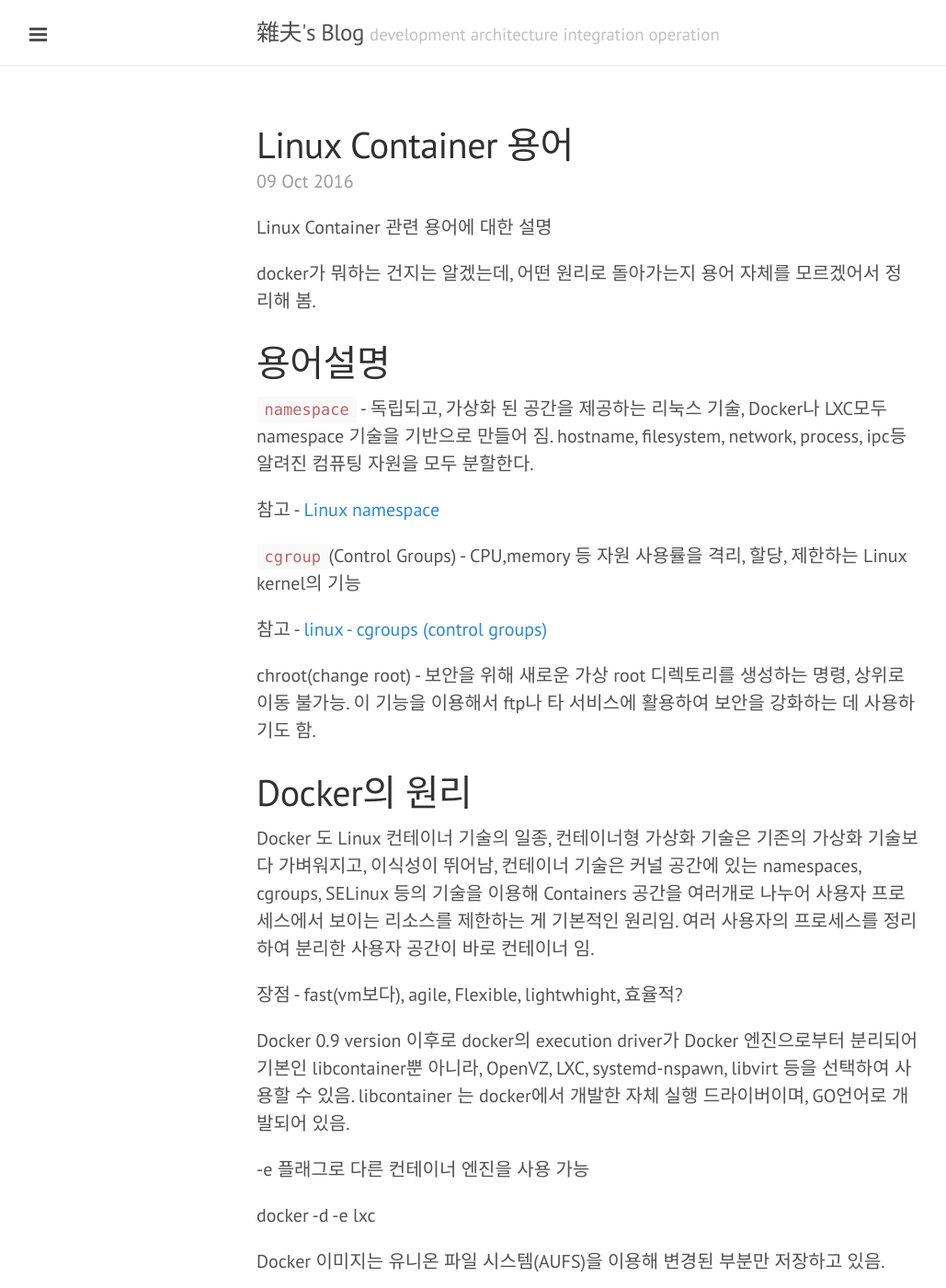
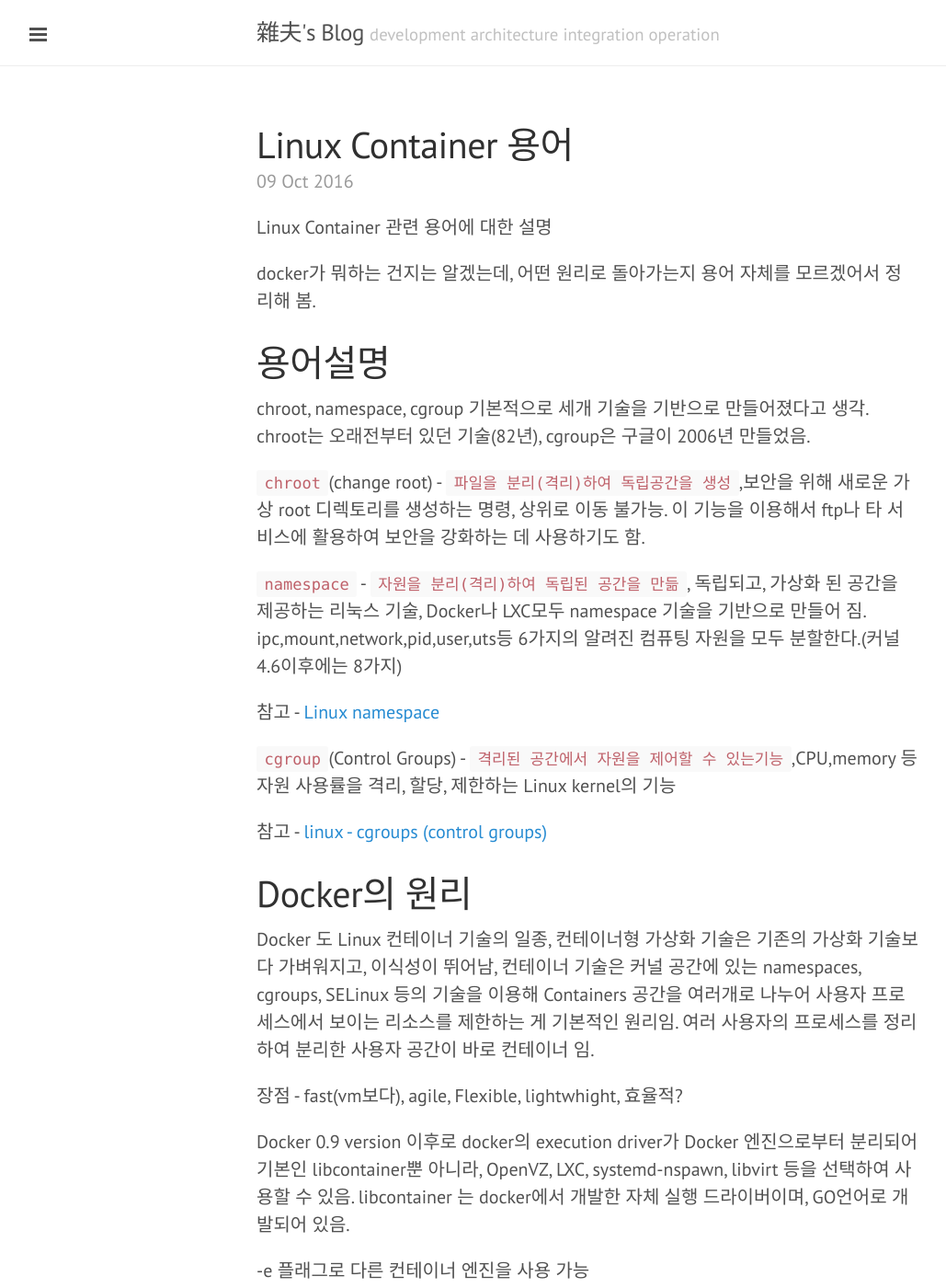
Before and after one commit to skaqud/skaqud.github.com, a Jekyll site: the page built from _posts/2016-10-09-Linux-Knowlegde.markdown, in a window 1280 px wide and 1400 px high. Shown: the whole window at 92% size, without its empty margins (1-1030 px from the left). Built offline with Jekyll 4.4.1, drawn with Linux system fonts in a browser that asks for light colours; some of the changed text lies outside the part shown.

Commit message:
docker보완

```diff
--- a/_posts/2016-10-09-Linux-Knowlegde.markdown
+++ b/_posts/2016-10-09-Linux-Knowlegde.markdown
@@ -14,15 +14,18 @@
 
 # 용어설명
 
-`namespace` - 독립되고, 가상화 된 공간을 제공하는 리눅스 기술, Docker나 LXC모두 namespace 기술을 기반으로 만들어 짐. hostname, filesystem, network, process, ipc등 알려진 컴퓨팅 자원을 모두 분할한다.
+chroot, namespace, cgroup 기본적으로 세개 기술을 기반으로 만들어졌다고 생각. chroot는 오래전부터 있던 기술(82년), cgroup은 구글이 2006년 만들었음.
+
+`chroot`(change root) - `파일을 분리(격리)하여 독립공간을 생성`,보안을 위해 새로운 가상 root 디렉토리를 생성하는 명령, 상위로 이동 불가능. 이 기능을 이용해서 ftp나 타 서비스에 활용하여 보안을 강화하는 데 사용하기도 함.
+
+`namespace` - `자원을 분리(격리)하여 독립된 공간을 만듦`, 독립되고, 가상화 된 공간을 제공하는 리눅스 기술, Docker나 LXC모두 namespace 기술을 기반으로 만들어 짐. ipc,mount,network,pid,user,uts등 6가지의 알려진 컴퓨팅 자원을 모두 분할한다.(커널 4.6이후에는 8가지)
 
 참고 - [Linux namespace](http://bluese05.tistory.com/11)
 
-`cgroup`(Control Groups) - CPU,memory 등 자원 사용률을 격리, 할당, 제한하는 Linux kernel의 기능
+`cgroup`(Control Groups) - `격리된 공간에서 자원을 제어할 수 있는기능`,CPU,memory 등 자원 사용률을 격리, 할당, 제한하는 Linux kernel의 기능
 
 참고 - [linux - cgroups (control groups)](http://linuxism.tistory.com/1601)
 
-chroot(change root) - 보안을 위해 새로운 가상 root 디렉토리를 생성하는 명령, 상위로 이동 불가능. 이 기능을 이용해서 ftp나 타 서비스에 활용하여 보안을 강화하는 데 사용하기도 함.
 
 
 # Docker의 원리
@@ -38,7 +41,7 @@
 docker -d -e lxc
 
 Docker 이미지는 유니온 파일 시스템(AUFS)을 이용해 변경된 부분만 저장하고 있음.
-
+- 향후 overlay, overlay2로 발전되는 레이어드 된 구성을 가능하게 하는 파일시스템
 
 # 그밖의 컨테이너 기술들
 
```
